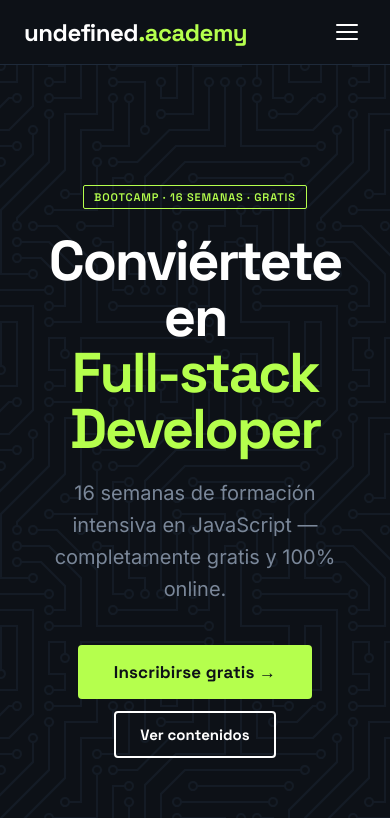
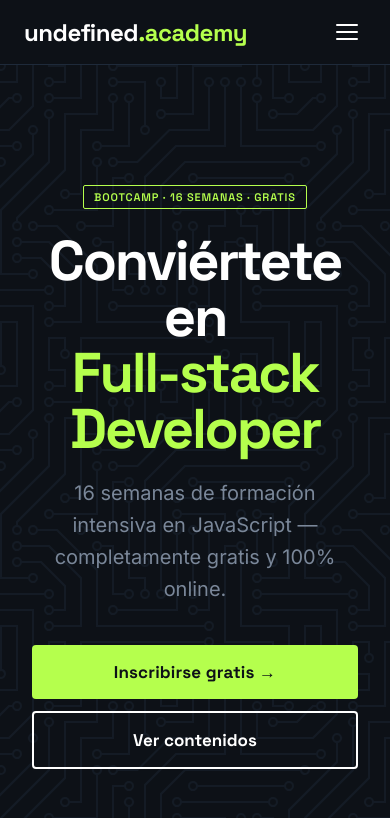
Before and after one commit to glrodasz/academy, a React (Vite) app: page / in a window 390 px wide. Shown: the top 818 px of the page. Built offline with nearby package versions, Linux system fonts and the light colour scheme.

Commit message:
Fix hero CTA button CSS targeting index.css (App.css was not imported)
Moved the mobile button equalizer rules from App.css to index.css,
which is the only CSS file actually imported by the app.

https://claude.ai/code/session_01Fv8tYxsa7nxnqY5xskZahC

```diff
--- a/src/index.css
+++ b/src/index.css
@@ -39,6 +39,16 @@ button {
   .nav-hamburger {
     display: flex !important;
   }
+
+  .hero-cta-buttons {
+    flex-direction: column !important;
+    align-items: stretch !important;
+  }
+  .hero-cta-buttons > button {
+    width: 100%;
+    padding: 16px 36px !important;
+    font-size: 17px !important;
+  }
 }
 
 @media (min-width: 641px) {
```
